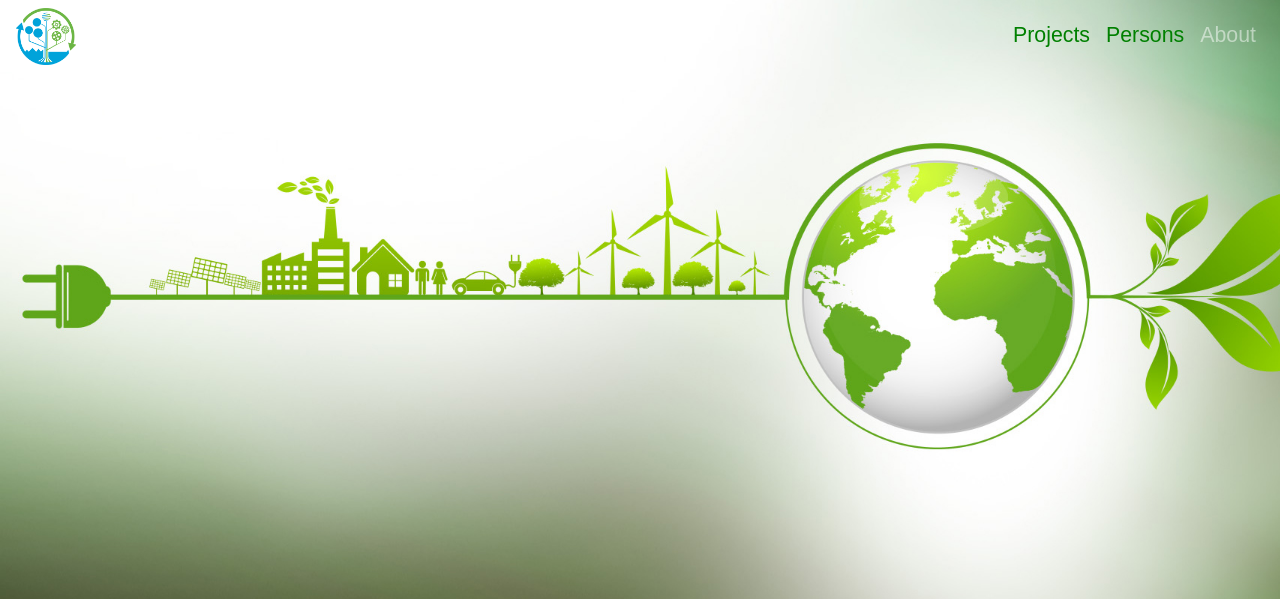
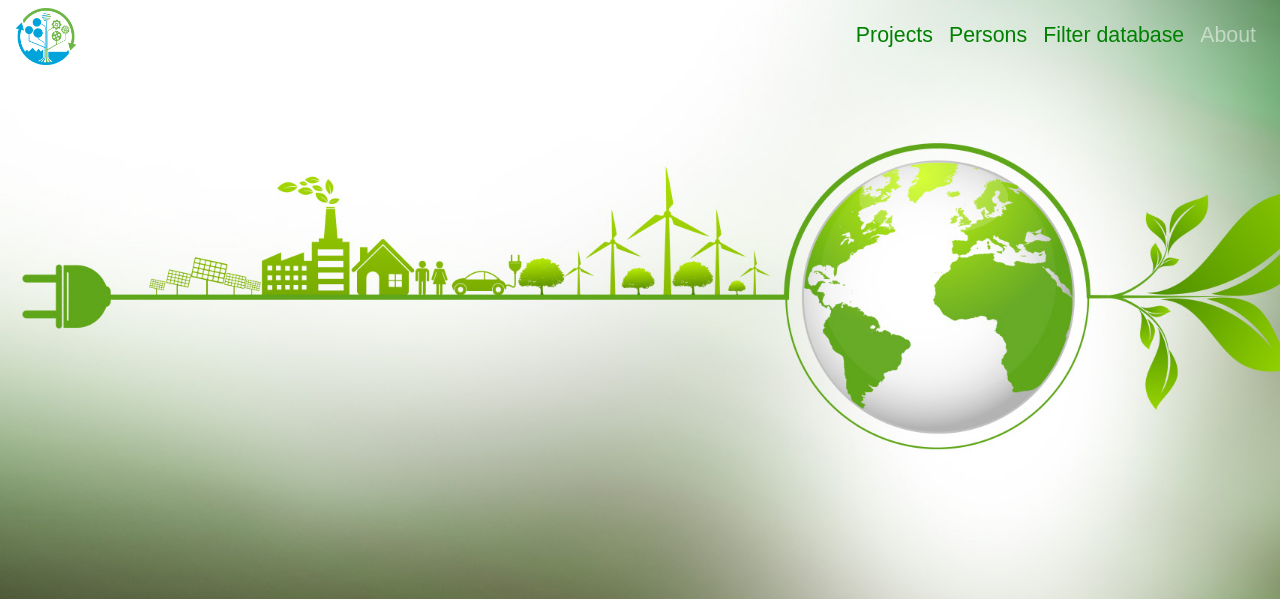
Before and after one commit to hazimhussein/db_project_indecol, a Django app: page / in a window 1280 px wide. Shown: the top 599 px of the page. Run offline with Django 4.2, Linux system fonts and the light colour scheme; some libraries are stand-ins or nearby versions; some web fonts are replaced.

Commit message:
bootstrap form included

```diff
--- a/app_indecol/templates/base.html
+++ b/app_indecol/templates/base.html
@@ -32,15 +32,11 @@
                 <li class="nav-item">
                     <a class="nav-link" style="color:green" href="{% url 'persons' %}">Persons</a>
                 </li>
-                {% comment %} <li class="nav-item">
-                    <a class="nav-link" style="color:green" href="{% url 'student_form' %}">Add Student</a>
+
+                <li class="nav-item">
+                    <a class="nav-link"  style="color:green" href="{% url 'bootstrap_form' %}">Filter database</a>
                 </li>
-                <li class="nav-item">
-                    <a class="nav-link" style="color:green" href="{% url 'project_form' %}">Add Project</a>
-                </li>  {% endcomment %}
-                {% comment %} <li class="nav-item">
-                    <a class="nav-link"  href="{% url 'bootstrap_form' %}">Filter database</a>
-                </li> {% endcomment %}
+
                 <li class="nav-item">
                     <a class="nav-link"  href="{% url 'about' %}">About</a>
                 </li>
--- a/app_indecol/urls.py
+++ b/app_indecol/urls.py
@@ -1,16 +1,14 @@
 from django.urls import path
 from . import views
-# from app_indecol.views import BootstrapFilterView
+from app_indecol.views import BootstrapFilterView
 
 urlpatterns = [
     path('', views.index, name = 'index'),
     path('about', views.about, name = 'about'),
     path('projects', views.projects, name = 'projects'),
     path('persons', views.persons, name = 'persons'),
-
     path('project/<str:pk>', views.ProjectDetailView.as_view(), name = 'project_details'),
     path('person/<str:pk>', views.PersonDetailView.as_view(), name = 'person_details'),
 
-
-    # path('bootstrap/',BootstrapFilterView,name = 'Bootstrap_form')
+    path('bootstrap/',BootstrapFilterView,name = 'bootstrap_form')
 ]
--- a/app_indecol/views.py
+++ b/app_indecol/views.py
@@ -1,8 +1,13 @@
 from django.shortcuts import render
 from . import models
 from django.views import generic
+from django.db.models import Q
+from .models import Project,Person
 
 # Create your views here.
+
+def is_valid_queryparam(param):
+    return param != '' and param is not None
 
 def index(request):
     return render(request,'index.html')
@@ -30,42 +35,47 @@ class PersonDetailView(generic.DetailView):
 
 
 
-# def BootstrapFilterView(request):
-#     qs = Project.objects.all()
-#     print('qs',qs)
-    # name_contains_query = request.GET.get('name_contains')
-    # description_contains_query = request.GET.get('description_contains')
-    # date_min = request.GET.get('date_min')
-    # date_max = request.GET.get('date_max')
-    # student = request.GET.get('student')
-    # students= Student.objects.all()
-    # #print(students)
+
+def BootstrapFilterView(request):
+    qs = Project.objects.all()
+    print('qs',qs)
+    name_contains_query = request.GET.get('name_contains')
+    description_contains_query = request.GET.get('description_contains')
+    name_or_description_contains_query = request.GET.get('name_or_description_contains')
+
+    date_min = request.GET.get('date_min')
+    date_max = request.GET.get('date_max')
+    person = request.GET.get('person')
+    persons= Person.objects.all()
+    #print(students)
 
 
-    # if name_contains_query != '' and name_contains_query is not None:
-    #     qs = qs.filter(name__icontains=name_contains_query)
+    if name_contains_query != '' and name_contains_query is not None:
+        qs = qs.filter(name__icontains=name_contains_query )
 
 
-    # if description_contains_query != '' and description_contains_query is not None:
-    #     qs = qs.filter(description__icontains=description_contains_query)
+    elif description_contains_query != '' and description_contains_query is not None:
+        qs = qs.filter(description__icontains=description_contains_query)
 
 
+    # elif name_or_description_contains_query != '' and name_or_description_contains_query is not None:
+    #     qs = qs.filter(Q(name__icontains=name_or_description_contains_query) | Q(description_contains_query=name_or_description_contains_query)).distinct()
 
-    # if is_valid_queryparam(date_min) :
-    #     qs = qs.filter(start_date__gte=date_min)
+    if is_valid_queryparam(date_min) :
+        qs = qs.filter(start_date__gte=date_min)
 
-    # if is_valid_queryparam(date_max) :
-    #     qs = qs.filter(start_date__lt=date_max)
+    if is_valid_queryparam(date_max) :
+        qs = qs.filter(start_date__lt=date_max)
 
-    # if is_valid_queryparam(student) and student != 'Choose...':
-    #     print('author',student, students)
-    #     qs = qs.filter(students__last_name=student)
+    if is_valid_queryparam(person) and person != 'Choose...':
+        print('author',person, persons)
+        qs = qs.filter(persons__last_name=person)
 
 
-    # context = {
-    #     'queryset' :qs,
-    #     'students' :students,
+    context = {
+        'queryset' :qs,
+        'persons' :persons,
 
-    # }
+    }
 
-    # return render(request, "bootstrap_form.html",context)
+    return render(request, "bootstrap_form.html",context)
```
Also changed, not shown: app_indecol/templates/bootstrap_form.html (+19 -7 lines).
